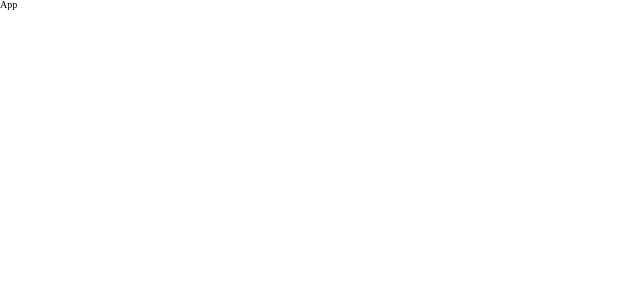
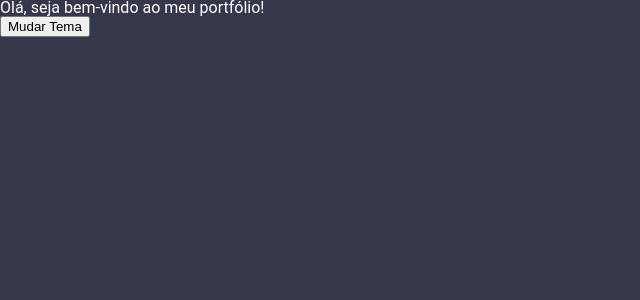
Before and after one commit to FlightofIcarus/portfolio-react, a React (Vite) app: page / in a window 1280 px wide. Shown: the top 300 px of the page, without its empty margins (0-640 px from the left). Built offline with nearby package versions, Linux system fonts and the light colour scheme.

Commit message:
style: Importacao da estrutura base do App da main

```diff
--- a/src/App.jsx
+++ b/src/App.jsx
@@ -1,11 +1,28 @@
+import { ThemeProvider } from "styled-components";
+import { theme } from "./styles/theme";
+import { useState } from "react";
+import {MainParagraph} from "./components/structural components/Paragraphs";
+import { Container } from "./components/structural components/Containers";
 
 
 function App() {
+const [themeActive, toggleThemeActive] = useState("dark");
 
+const myTheme = themeActive === "light" ? theme.lightMode : theme.darkMode
+const toggleTheme = () => {
+  toggleThemeActive(themeActive === "light" ? "dark" : "light");
+};
 
   return (
     <>
-      <p>App</p>
+      <ThemeProvider theme={myTheme}>
+        <Container.MainContainer>
+
+
+          <MainParagraph>Olá, seja bem-vindo ao meu portfólio!</MainParagraph>
+          <button onClick={toggleTheme}>Mudar Tema</button>
+        </Container.MainContainer>
+      </ThemeProvider>
     </>
   )
 }
```
